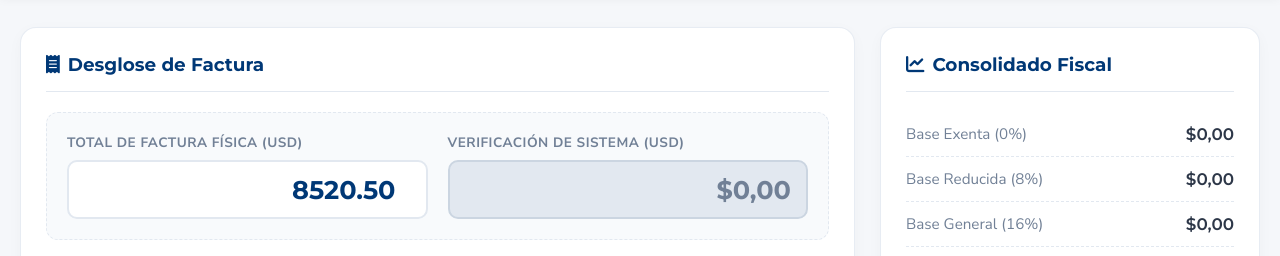
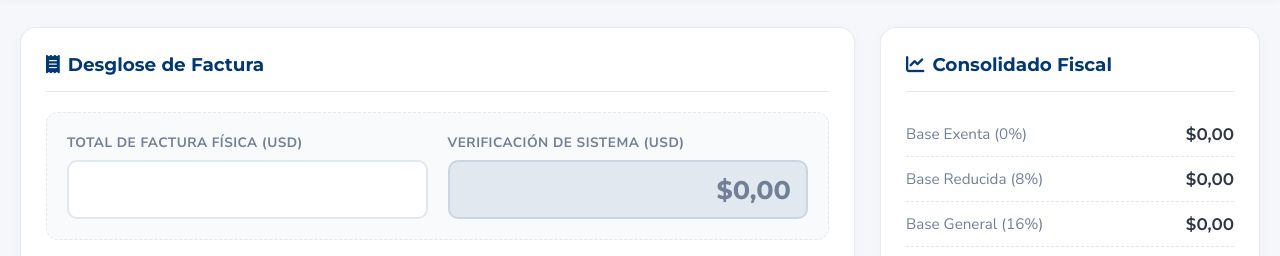
Before and after one commit to krauser0011/M-dulo-de-Ingreso-POS, a plain HTML site: page index.html in a window 1280 px wide. Shown: the part 85-341 px from the top of the page. Drawn offline with Linux system fonts and the light colour scheme.

Commit message:
Update index.html

```diff
--- a/index.html
+++ b/index.html
@@ -346,7 +346,7 @@
             <div class="controls-grid">
                 <div class="input-group">
                     <label>Total de Factura Física (USD)</label>
-                    <input type="number" id="targetTotal" class="form-input input-total-main" step="0.01" value="8520.50" oninput="calculate()">
+                    <input type="number" id="targetTotal" class="form-input input-total-main" step="0.01" value="0,00" oninput="calculate()">
                 </div>
                 <div class="input-group">
                     <label>Verificación de Sistema (USD)</label>
```
